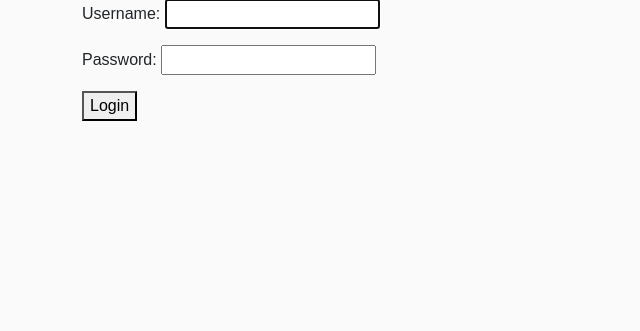
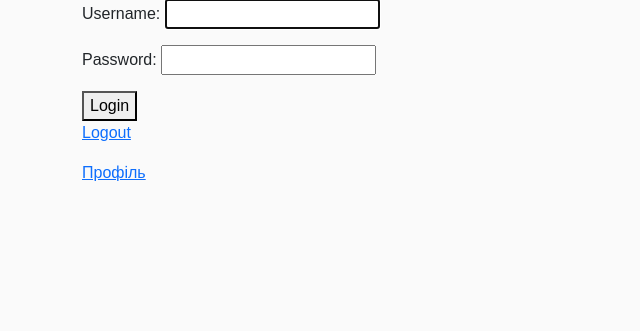
Before and after one commit to maryxwz/module4, a Django app: page /users/login/ in a window 1280 px wide. Shown: the part 168-499 px from the top of the page, without its empty margins (0-640 px from the left). Run offline with Django 5.2, Linux system fonts and the light colour scheme.

Commit message:
Update login.html

```diff
--- a/MiniInst/users/templates/login.html
+++ b/MiniInst/users/templates/login.html
@@ -6,4 +6,7 @@
     {{ form.as_p }}
     <button type="submit">Login</button>
   </form>
+
+  <p><a href="{% url 'logout' %}">Logout</a></p>
+  <p><a href="{% url 'profile' %}">Профіль</a></p>
 {% endblock %}
```
